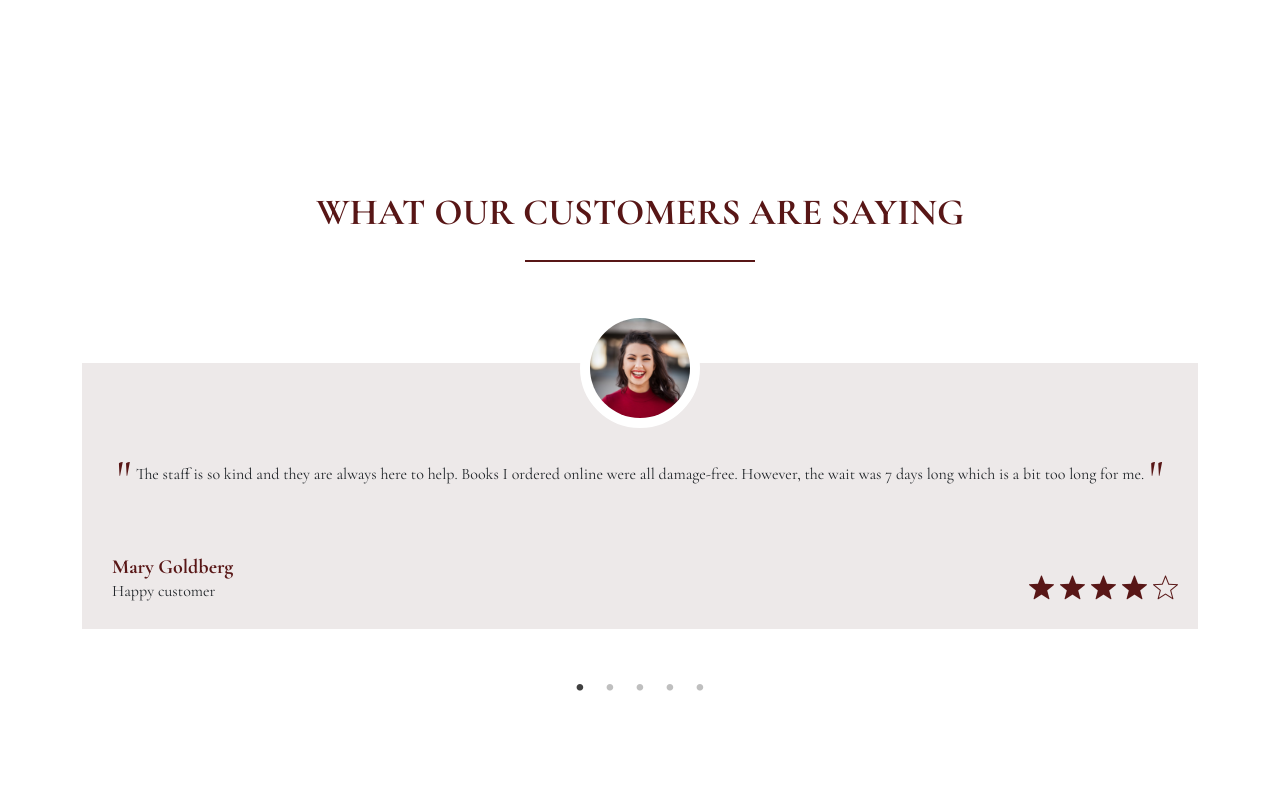
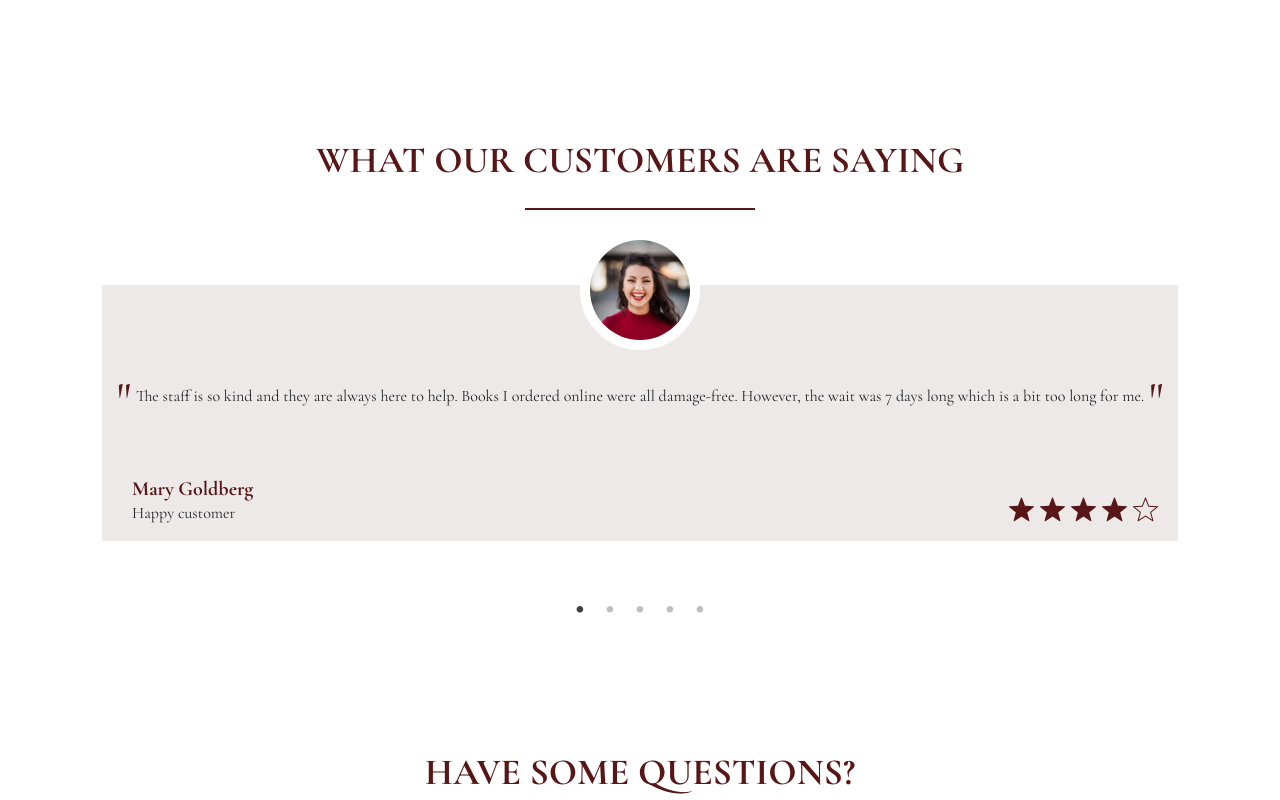
Before and after one commit to nkokor/Bookland, a React (Create React App) app: page / in a window 1280 px wide. Shown: the part 1520-2320 px from the top of the page. Built offline with nearby package versions, Linux system fonts and the light colour scheme.

Commit message:
page layout changes

```diff
--- a/src/App.css
+++ b/src/App.css
@@ -11,7 +11,7 @@ section {
   font-weight: bold;
   font-size: 37px;
   color: rgb(88, 22, 22);
-  padding-bottom: 10px;
+  padding-bottom: 0px;
   text-transform: uppercase;
 }
 
--- a/src/components/Home.js
+++ b/src/components/Home.js
@@ -7,7 +7,7 @@ function Home() {
       <img id='vertical-banner'></img>
       <p className='section-title'>Let's explore the magical world of literature</p>
       <p id='home-text'>Start now by visiting our online shop or meet us today at your local Bookland!</p>
-      <a id='shop-link' href='#products'>
+      <a id='shop-link' href='#products-page'>
         Shop now
         <img src="images/icons/icons8-shopping-bag-30.png"></img>
       </a>
--- a/src/components/Rating.js
+++ b/src/components/Rating.js
@@ -1,9 +1,7 @@
 import React, { Component } from "react";
-import Slider from "react-slick";
 import '../style/slick.css';
 import '../style/slick-theme.css';
 import '../style/Review.css'
-import reviews from "../data/reviews";
 
 function Rating(props) {
   let rating = parseInt(props.rating)
--- a/src/style/Review.css
+++ b/src/style/Review.css
@@ -4,11 +4,13 @@
 }
 
 .profile {
-  margin: auto;
   top: 50px;
   position: relative;
-  padding: 0px 10px 10px;
   background-color: #ede9e9;
+  margin-left: 20px;
+  margin-right: 20px;
+  padding-left: 10px;
+  padding-right: 10px;
 }
 
 .user {
```
